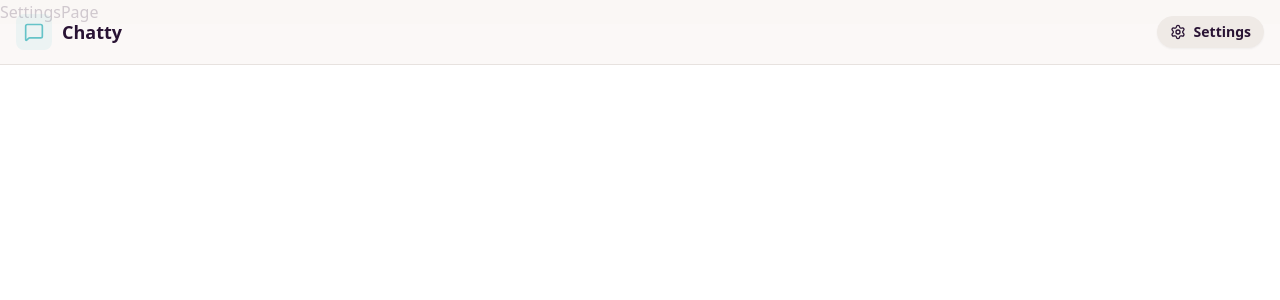
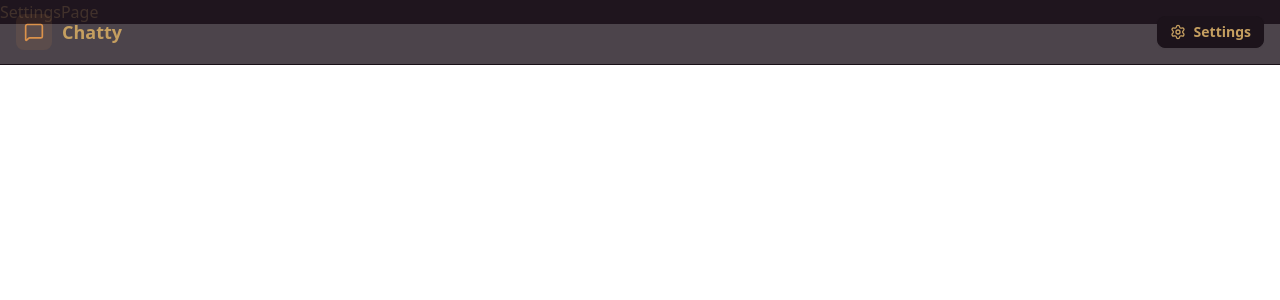
Before and after one commit to LivingLegacy95/socket.io-real-time-chat-w-img-uplds, a React (Vite) app in the folder client/chat_app_w_img_uplds/: page /settings in a window 1280 px wide. Shown: the top 300 px of the page. Built offline with nearby package versions, Linux system fonts and the light colour scheme; no server answers.

Commit message:
updated app.jsx and settings page

```diff
--- a/client/chat_app_w_img_uplds/src/App.jsx
+++ b/client/chat_app_w_img_uplds/src/App.jsx
@@ -9,10 +9,11 @@ import ProfilePage from "./views/ProfilePage.jsx";
 import { useAuthHook } from "./hooks/useAuthHook.js";
 import { Loader, User } from "lucide-react";
 import { Toaster } from "react-hot-toast";
+import { useThemeHook } from "./hooks/useThemeHook.js";
 
 const App = () => {
 	const { authUser, checkAuth, isCheckingAuth } = useAuthHook();
-
+	const { theme } = useThemeHook();
 	useEffect(() => {
 		checkAuth();
 	}, [checkAuth]);
@@ -24,7 +25,7 @@ const App = () => {
 			</div>
 		);
 	return (
-		<div data-theme="cupcake">
+		<div data-theme={theme}>
 			<Navbar />
 			<Routes>
 				<Route
--- a/client/chat_app_w_img_uplds/src/views/SettingsPage.jsx
+++ b/client/chat_app_w_img_uplds/src/views/SettingsPage.jsx
@@ -1,9 +1,17 @@
-import React from 'react'
+import { useThemeHook } from "../hooks/useThemeHook";
+
+const PREVIEW_MESSAGES = [
+	{ id: 1, content: "Hey! How's it going?", isSent: false },
+	{
+		id: 2,
+		content: "I'm doing great! Just working on some new features",
+		isSent: true,
+	},
+];
 
 const SettingsPage = () => {
-  return (
-    <div>SettingsPage</div>
-  )
-}
+	const { theme, setTheme } = useThemeHook();
+	return <div>SettingsPage</div>;
+};
 
-export default SettingsPage
+export default SettingsPage;
```
